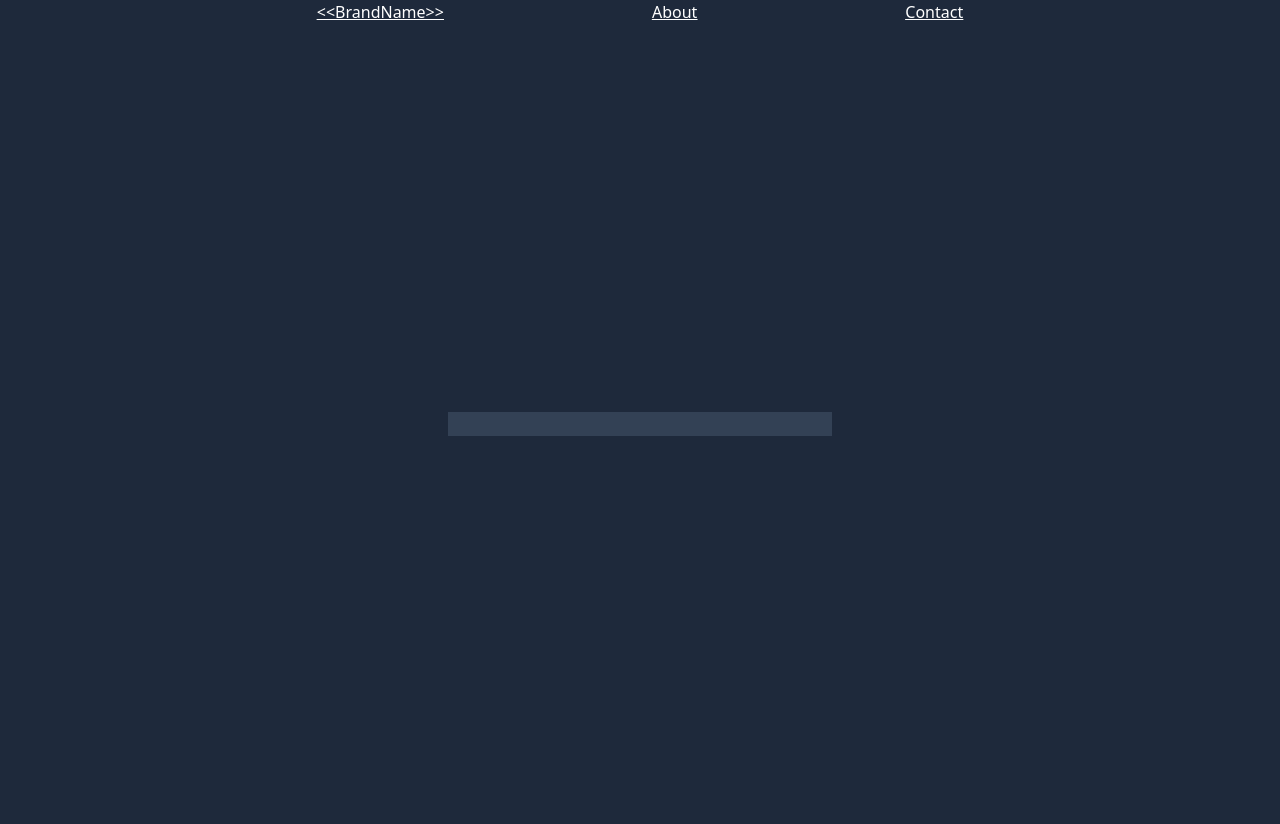
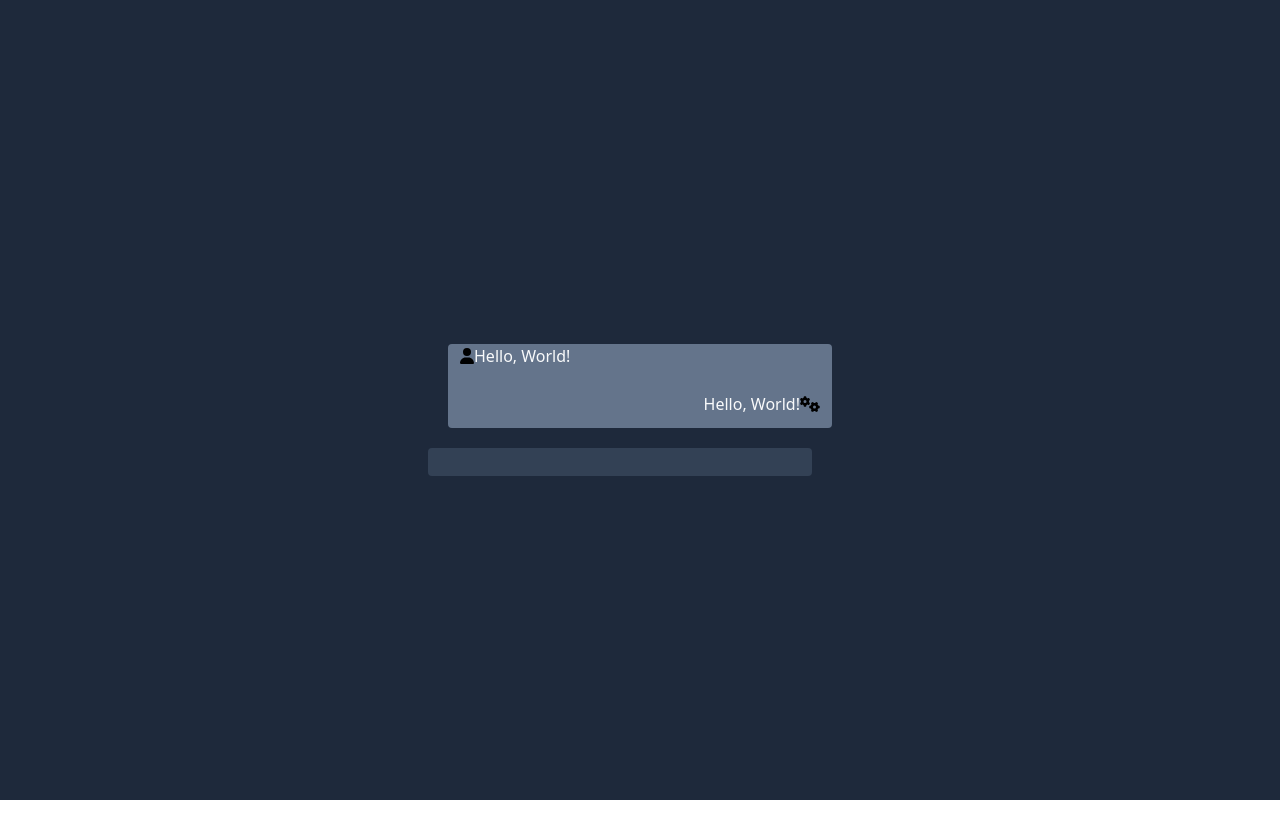
Before and after one commit to hudson-newey/shopping-ai-client, an Angular app: page / in a window 1280 px wide. After the commit the page ends 800 px from the top, so only its background shows below. Built offline with nearby package versions, Linux system fonts and the light colour scheme.

Commit message:
working client prototype

```diff
--- a/package.json
+++ b/package.json
@@ -18,6 +18,11 @@
     "@angular/platform-browser": "^16.0.0",
     "@angular/platform-browser-dynamic": "^16.0.0",
     "@angular/router": "^16.0.0",
+    "@fortawesome/angular-fontawesome": "^0.13.0",
+    "@fortawesome/fontawesome-svg-core": "^6.4.0",
+    "@fortawesome/free-brands-svg-icons": "^6.4.0",
+    "@fortawesome/free-regular-svg-icons": "^6.4.0",
+    "@fortawesome/free-solid-svg-icons": "^6.4.0",
     "rxjs": "~7.8.0",
     "tslib": "^2.3.0",
     "zone.js": "~0.13.0"
--- a/src/app/app.component.html
+++ b/src/app/app.component.html
@@ -1,2 +1 @@
-<ais-navbar></ais-navbar>
 <ais-chat class="h-screen flex items-center justify-center bg-slate-800"></ais-chat>
--- a/src/app/app.component.ts
+++ b/src/app/app.component.ts
@@ -1,9 +1,13 @@
 import { Component } from "@angular/core";
+import { faCoffee } from "@fortawesome/free-solid-svg-icons";
 
 @Component({
   selector: "app-root",
   templateUrl: "./app.component.html",
 })
 export class AppComponent {
-  title = "client";
+  public constructor() {}
+
+  public title = "client";
+  public faCoffee = faCoffee;
 }
--- a/src/app/app.module.ts
+++ b/src/app/app.module.ts
@@ -6,19 +6,32 @@ import { AppComponent } from "./app.component";
 import { NavbarComponent } from "./components/navbar/navbar.component";
 import { FooterComponent } from "./components/footer/footer.component";
 import { ChatComponent } from "./components/chat/chat.component";
+import { FaIconLibrary, FontAwesomeModule } from '@fortawesome/angular-fontawesome';
+import { faGears, faUser, fas } from "@fortawesome/free-solid-svg-icons";
+import { FormsModule } from "@angular/forms";
+import { ChatMessageComponent } from "./components/chat-message/chat-message.component";
 
 @NgModule({
+  imports: [
+    BrowserModule,
+    AppRoutingModule,
+    FormsModule,
+    FontAwesomeModule
+  ],
   declarations: [
     AppComponent,
     NavbarComponent,
     FooterComponent,
     ChatComponent,
-  ],
-  imports: [
-    BrowserModule,
-    AppRoutingModule
+    ChatMessageComponent,
   ],
   providers: [],
   bootstrap: [AppComponent]
 })
-export class AppModule { }
+export class AppModule {
+  public constructor(library: FaIconLibrary) {
+    library.addIconPacks(fas);
+    library.addIcons(faUser);
+    library.addIcons(faGears);
+  }
+}
--- /dev/null
+++ b/src/app/components/chat-message/chat-message.component.html
@@ -0,0 +1,15 @@
+<div class="bg-slate-500 m-5 w-96 rounded">
+  <div class="flex flex-1 m-3">
+    <fa-icon [icon]="['fas', 'user']"></fa-icon>
+
+    <span class="text-gray-50">{{ message }}</span>
+  </div>
+
+  <div class="flex">
+    <div class="ml-auto m-3">
+
+      <span class="text-gray-50 text-right">{{ response }}</span>
+      <fa-icon [icon]="['fas', 'gears']"></fa-icon>
+    </div>
+  </div>
+</div>
--- /dev/null
+++ b/src/app/components/chat-message/chat-message.component.ts
@@ -0,0 +1,19 @@
+import { Component, Input } from "@angular/core";
+
+export interface ChatMessage {
+  name: string;
+  message: string;
+  response?: string;
+};
+
+@Component({
+  selector: "ais-chat-message",
+  templateUrl: "./chat-message.component.html"
+})
+export class ChatMessageComponent {
+  public constructor() { }
+
+  @Input() public name: string = "Anonymous";
+  @Input() public message: string = "";
+  @Input() public response?: string = "Thinking...";
+}
--- a/src/app/components/chat/chat.component.html
+++ b/src/app/components/chat/chat.component.html
@@ -1 +1,22 @@
-<input type="text" class="bg-slate-700 w-96 border-stone-700 text-white" />
+<div>
+  <div>
+    <ng-container *ngFor="let message of messages">
+      <ais-chat-message
+        [name]="message.name"
+        [message]="message.message"
+        [response]="message.response ?? 'Thinking...'"
+      ></ais-chat-message>
+    </ng-container>
+  </div>
+
+  <div>
+    <input
+      type="text"
+      class="w-96 bg-slate-700 text-white text-xl font-sans border-solid border-stone-300 rounded"
+      spellcheck="true"
+      multiple="true"
+      [(ngModel)]="userInput"
+      (keydown.enter)="userInput.length > 0 ? sendMessage() : null"
+    />
+  </div>
+</div>
--- a/src/app/components/chat/chat.component.ts
+++ b/src/app/components/chat/chat.component.ts
@@ -1,10 +1,37 @@
-import { Component, OnInit } from "@angular/core";
+import { Component, OnInit } from '@angular/core';
+import { ChatMessage } from '../chat-message/chat-message.component';
+import { User } from 'src/app/models/User';
+import { ApiService } from 'src/app/services/api.service';
 
 @Component({
-  selector: "ais-chat",
-  templateUrl: "./chat.component.html"
+  selector: 'ais-chat',
+  templateUrl: './chat.component.html',
 })
+export class ChatComponent {
+  public constructor(private api: ApiService) {}
 
-export class ChatComponent {
-  public constructor() { }
+  public userInput: string = '';
+  public user: User = new User('Anonymous');
+
+  public messages: ChatMessage[] = [
+    {
+      name: this.user.username,
+      message: 'Hello, World!',
+      response: 'Hello, World!',
+    },
+  ];
+
+  public sendMessage(): void {
+    const message: ChatMessage = {
+      name: this.user.username,
+      message: this.userInput,
+    };
+
+    this.messages.push(message);
+
+    this.api.get(this.userInput).then((response) => {
+      message.response = response.content;
+    });
+    this.userInput = '';
+  }
 }
--- a/src/app/components/navbar/navbar.component.html
+++ b/src/app/components/navbar/navbar.component.html
@@ -1,5 +1,5 @@
 <header>
-  <nav class="bg-slate-800 text-white text-center space-x-52 underline">
+  <nav class="bg-slate-900 text-white text-center space-x-52 underline">
     <a href="/">{{ brandName }}</a>
     <a href="/about">About</a>
     <a href="/contact">Contact</a>
--- /dev/null
+++ b/src/app/models/User.ts
@@ -0,0 +1,11 @@
+interface IUser {
+  username: string;
+};
+
+export class User implements IUser {
+  public constructor(username: string) {
+    this.username = username;
+  }
+
+  public username: string;
+};
--- a/src/app/services/api.service.ts
+++ b/src/app/services/api.service.ts
@@ -0,0 +1,26 @@
+import { Injectable } from "@angular/core";
+
+const apiEndpoint = "http://localhost:8080/api/";
+
+interface ApiResponse {
+  role: string;
+  content: string;
+};
+
+@Injectable({
+  providedIn: "root",
+})
+export class ApiService {
+  public constructor() {}
+
+  public get(message: string): Promise<ApiResponse> {
+    const url = this.constructApiUrl(message);
+
+    return fetch(url)
+      .then((response) => response.json());
+  }
+
+  private constructApiUrl(message: string): string {
+    return `${apiEndpoint}?q=${message}`;
+  }
+}
```
Also changed, not shown: src/app/models/response.ts (deleted), 1 other file (tests, documents, lock files or other folders).
